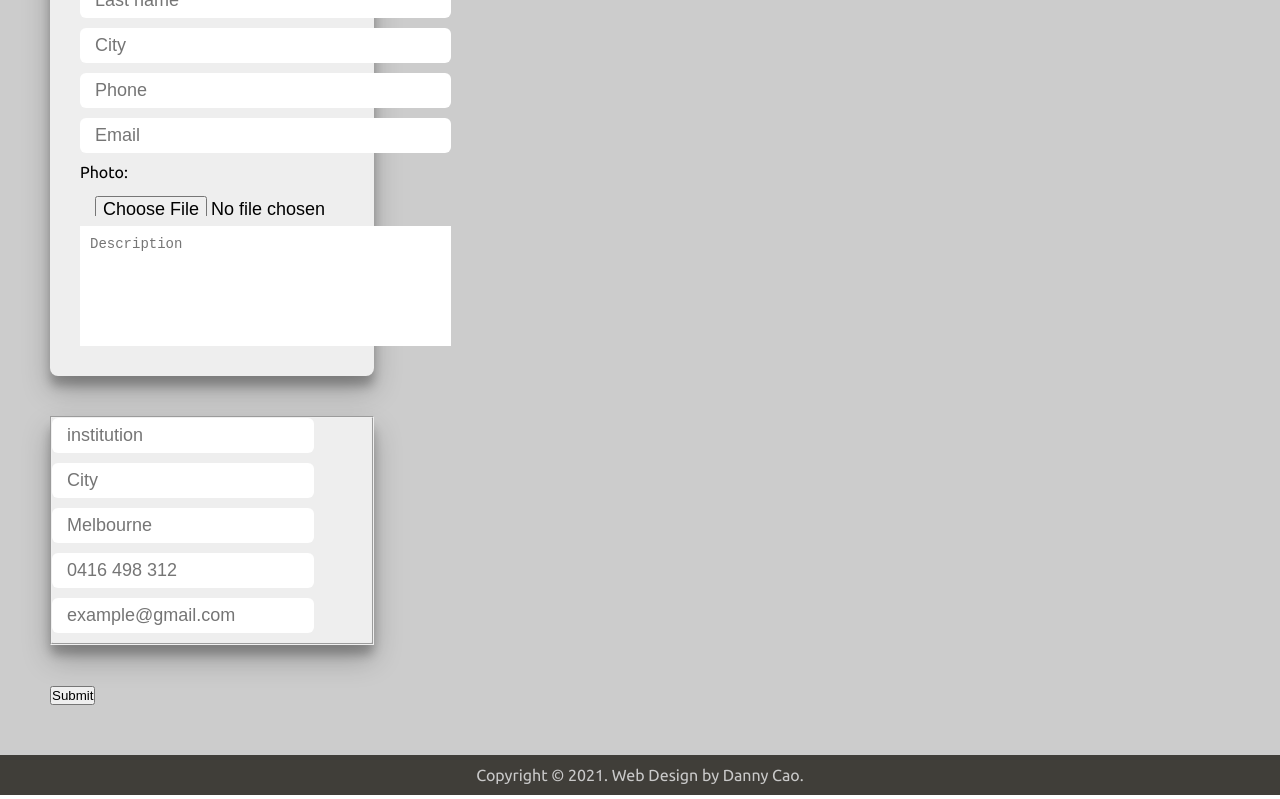
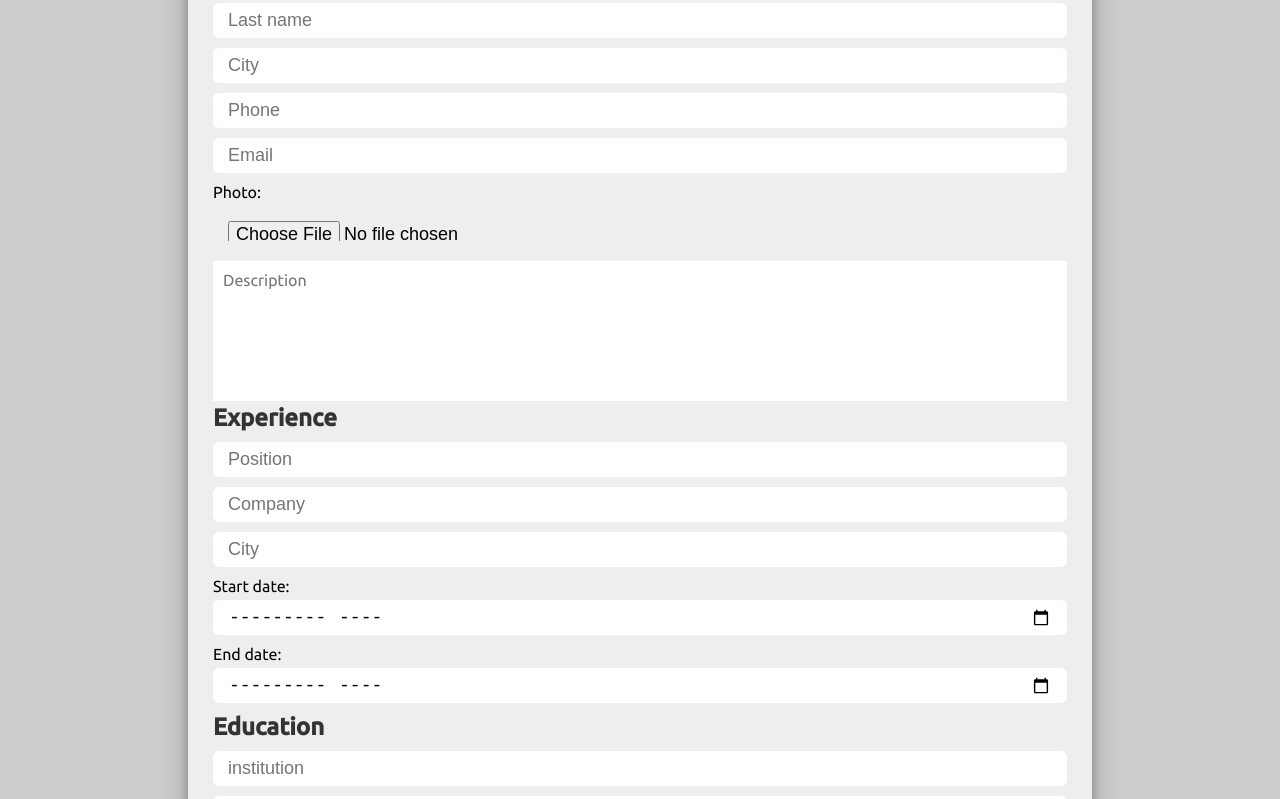
Before and after one commit to dvaanc/cv-creator, a React (Create React App) app: page / in a window 1280 px wide. Shown: the part 260-1059 px from the top of the page. Built offline with nearby package versions, Linux system fonts and the light colour scheme.

Commit message:
added experience component, more updates on styling

```diff
--- a/src/App.js
+++ b/src/App.js
@@ -2,6 +2,7 @@ import React, { Component } from 'react';
 import './styles/App.css'
 import GeneralInfo from './components/GeneralComponent.js';
 import EducationInfo from './components/EducationComponent.js';
+import ExperienceInfo from './components/ExperienceComponent';
 
 class App extends Component {
   constructor() {
@@ -24,8 +25,11 @@ class App extends Component {
           <div className="formContainer">
             <form>
               <GeneralInfo/>
+              <ExperienceInfo/>
               <EducationInfo/>
-              <button type="submit">Submit</button>
+              <button type="submit" class="button" id="submit">Generate CV</button>
+              <button class="button" id="example">Example CV</button>
+              <button class="button" id="reset">Clear CV</button>
             </form>
           </div>
           <div className="previewContainer">
--- a/src/components/EducationComponent.js
+++ b/src/components/EducationComponent.js
@@ -6,26 +6,17 @@ class EducationInfo extends Component {
     this.state = {
       institution: '',
       city: '',
-      certification: '',
-      country: '',
+      qualification: '',
       startDate: '',
       endDate: '',
     }
   }
-  handleChange = (e) => {
-    const val = e.target.value;
-    const key = e.target.name;
-    this.setState({
-      ...this.state,
-      [key]: val,
-    },
-    () => { console.log(this.state) }
-    );
-  }
+
   render() {
     return (
       <div className="formGroup" id="EducationInfo">
         <fieldset>
+          <h2>Education</h2>
           <input
           type="text"
           name="institution"
@@ -41,35 +32,33 @@ class EducationInfo extends Component {
           id="city"
           placeholder="City"
           onChange={this.handleChange}
-          value={this.state.lastName}
+          value={this.state.city}
           />
 
           <input
           type="text"
-          name="city"
-          id="city"
-          placeholder="Melbourne"
+          name="qualification"
+          id="qualification"
+          placeholder="Qualification"
           onChange={this.handleChange}
-          value={this.state.city}
+          value={this.state.qualification}
           />
 
+          <p>Start date:</p>
           <input
-          type="tel"
-          name="phone"
-          id="phone"
-          placeholder="0416 498 312"
-          pattern="[0-9]{3}-[0-9]{2}-[0-9]{3}"
+          type="month"
+          name="startDate"
+          id="startDate"
           onChange={this.handleChange}
-          value={this.state.phone}
+          value={this.state.startDate}
           />
-
+          <p>End date:</p>
           <input
-          type="text"
-          name="email"
-          id="email"
-          placeholder="example@gmail.com"
+          type="month"
+          name="endDate"
+          id="endDate"
           onChange={this.handleChange}
-          value={this.state.email}
+          value={this.state.endDate}
           />
         </fieldset>
       </div>
--- a/src/components/ExperienceComponent.js
+++ b/src/components/ExperienceComponent.js
@@ -4,7 +4,74 @@ class ExperienceInfo extends Component {
   constructor() {
     super();
     this.state = {
-
+      position: '',
+      company: '',
+      city: '',
+      startDate: '',
+      endDate: '',
     }
   }
+  handleChange = (e) => {
+    const val = e.target.value;
+    const key = e.target.name;
+    this.setState({
+      ...this.state,
+      [key]: val,
+    },
+    () => { console.log(this.state) }
+    );
+  }
+  render() {
+    return (
+      <div className="formGroup" id="ExperienceInfo">
+        <fieldset>
+          <h2>Experience</h2>
+          <input
+          type="text"
+          name="position"
+          id="position"
+          placeholder="Position"
+          onChange={this.handleChange}
+          value={this.state.position}
+          />
+
+          <input
+          type="text"
+          name="company"
+          id="company"
+          placeholder="Company"
+          onChange={this.handleChange}
+          value={this.state.company}
+          />
+
+          <input
+          type="text"
+          name="city"
+          id="city"
+          placeholder="City"
+          onChange={this.handleChange}
+          value={this.state.city}
+          />
+          <p>Start date:</p>
+          <input
+          type="month"
+          name="startDate"
+          id="startDate"
+          onChange={this.handleChange}
+          value={this.state.startDate}
+          />
+          <p>End date:</p>
+          <input
+          type="month"
+          name="endDate"
+          id="endDate"
+          onChange={this.handleChange}
+          value={this.state.endDate}
+          />
+        </fieldset>
+      </div>
+    )
+  }
 }
+
+export default ExperienceInfo;
--- a/src/components/GeneralComponent.js
+++ b/src/components/GeneralComponent.js
@@ -30,8 +30,8 @@ class GeneralInfo extends Component {
   }
   render() {
     return (
-      <div className="formGroup">
-        <fieldset id="GeneralInfo">
+      <div className="formGroup" id="GeneralInfo">
+        <fieldset>
         <h2>Personal Information</h2>
           <input
           type="text"
--- a/src/styles/App.css
+++ b/src/styles/App.css
@@ -1,5 +1,4 @@
 @import url('https://fonts.googleapis.com/css2?family=Ubuntu:ital,wght@0,300;0,400;0,500;1,500&display=swap');
-
 * {
   margin: 0;
   padding: 0;
@@ -18,43 +17,43 @@ header {
   justify-content: center;
   align-items: center;
   font-size: 30px;
-  color: #333333;
+  color: #ffffff;
   height: 10vh;
   width: 100%;
-  background-color: #91ACCA;
+  background-color: #403E39;
 }
-
 .container {
   display: flex;
   flex-direction: row;
+  justify-content: space-evenly;
   width: 100%;
   background-color: #CCCCCC;
+  padding: 75px;
 }
-
 .formContainer, .previewContainer {
-  width: 50%;
-  padding: 50px;
-  border-radius: 15px;
-
+  width: 40%;
+  padding: 25px;
+  border-radius: 6px;
+  box-shadow: rgba(0, 0, 0, 0.25) 0px 14px 28px, rgba(0, 0, 0, 0.22) 0px 10px 10px;
+  background-color: #EEEEEE;
 }
-
+.previewContainer {
+  background-color: #91ACCA;
+  margin-left: 50px;
+}
 .formGroup {
   display: flex;
   flex-direction: column;
-  width: 60%;
+  width: 100%;
   height: 100%;
   border: none;
   border-radius: 8px;
-  background-color: #EEEEEE;
-  margin-bottom: 40px;
-  box-shadow: rgba(0, 0, 0, 0.25) 0px 14px 28px, rgba(0, 0, 0, 0.22) 0px 10px 10px;
-
 }
-#GeneralInfo {
-  display: flex;
-  flex-direction: column;
+fieldset {
   border: none;
-  padding: 30px;
+}
+fieldset p {
+  margin-bottom: 5px;
 }
 fieldset h2 {
   color: #333333;
@@ -62,17 +61,20 @@ fieldset h2 {
 }
 fieldset input {
   height: 35px;
+  width: 100%;
   margin-bottom: 10px;
   padding: 15px;
   border: none;
   border-radius: 6px;
   font-size: 18px;
 }
-
 textarea {
-  height: 120px;
+  height: 140px;
+  width: 100%;
   padding: 10px;
-  font-size: 14px;
+  margin-top: 10px;
+  font-family: 'ubuntu';
+  font-size: 16px;
   border: none;
   resize: none;
 }
@@ -81,6 +83,29 @@ fieldset input:focus, textarea:focus {
   outline: none;
   border: 1px solid grey;
 }
+.button {
+  height: 45px;
+  width: 100%;
+  border: none;
+  border-radius: 6px;
+  padding: 3px;
+  margin-top: 10px;
+  font-family: 'ubuntu';
+  font-size: 18px;
+  color: #ffffff;
+}
+button:hover {
+  cursor: pointer;
+}
+#submit {
+  background-color: #0A9037;
+}
+#example {
+  background-color: #B14B0D;
+}
+#reset {
+  background-color: #A2100D;
+}
 footer {
   display: flex;
   align-items: center;
@@ -88,6 +113,25 @@ footer {
   height: 5vh;
   width: 100%;
   background-color: #403E39;
-  color: rgb(201, 201, 201);
+  color: #ffffff;
   font-family: var(--body-font);
 }
+@media only screen and (max-width: 1400px) {
+  .container {
+    flex-direction: column;
+    justify-content: center;
+    flex-wrap: wrap;
+  }
+
+  .formContainer, .previewContainer {
+    width: 80%;
+    margin: 0 auto;
+  }
+  .previewContainer {
+    margin-top: 50px;
+  }
+
+  .mobile-nav {
+    display: flex;
+  }
+}
```
Also changed, not shown: src/components/PreviewComponent.js (+10 -0 lines).
